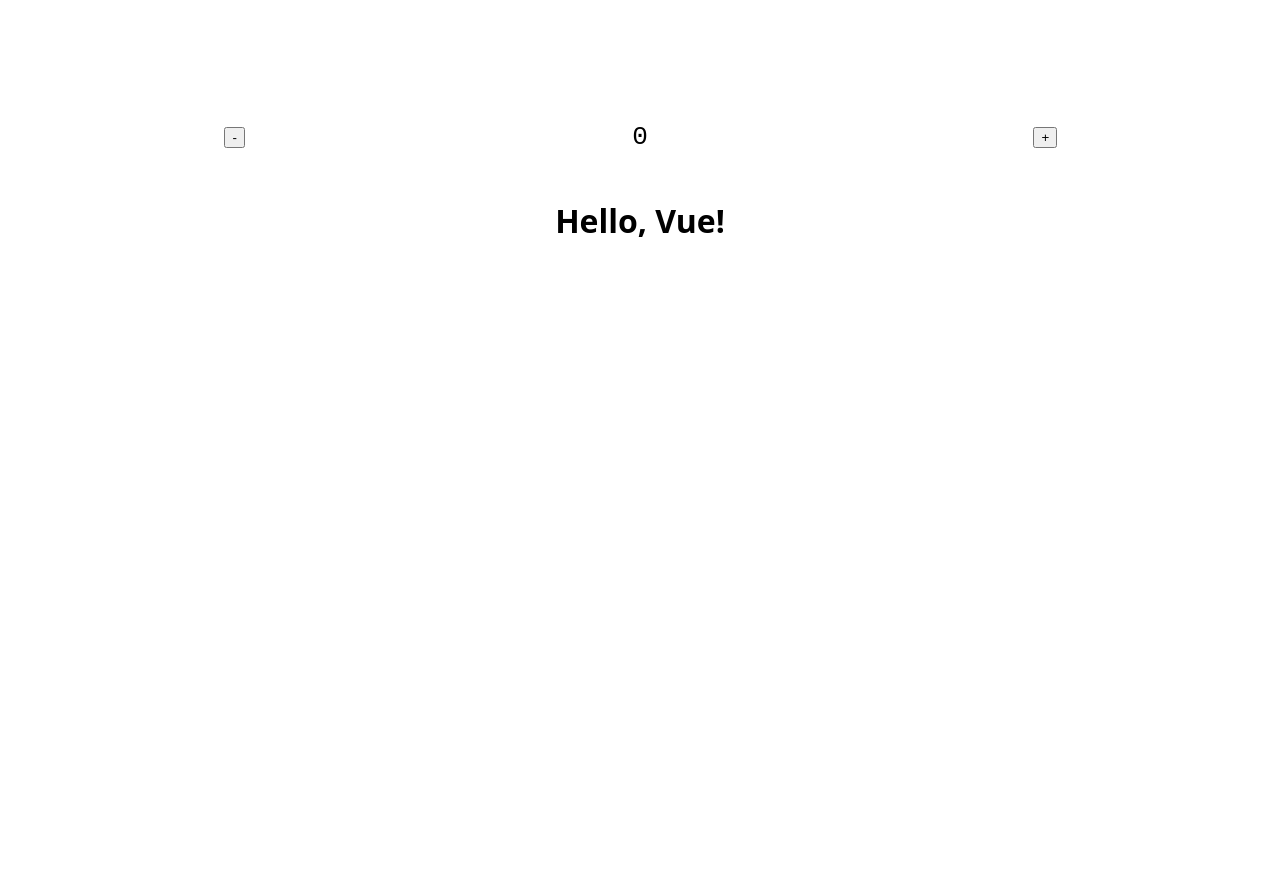
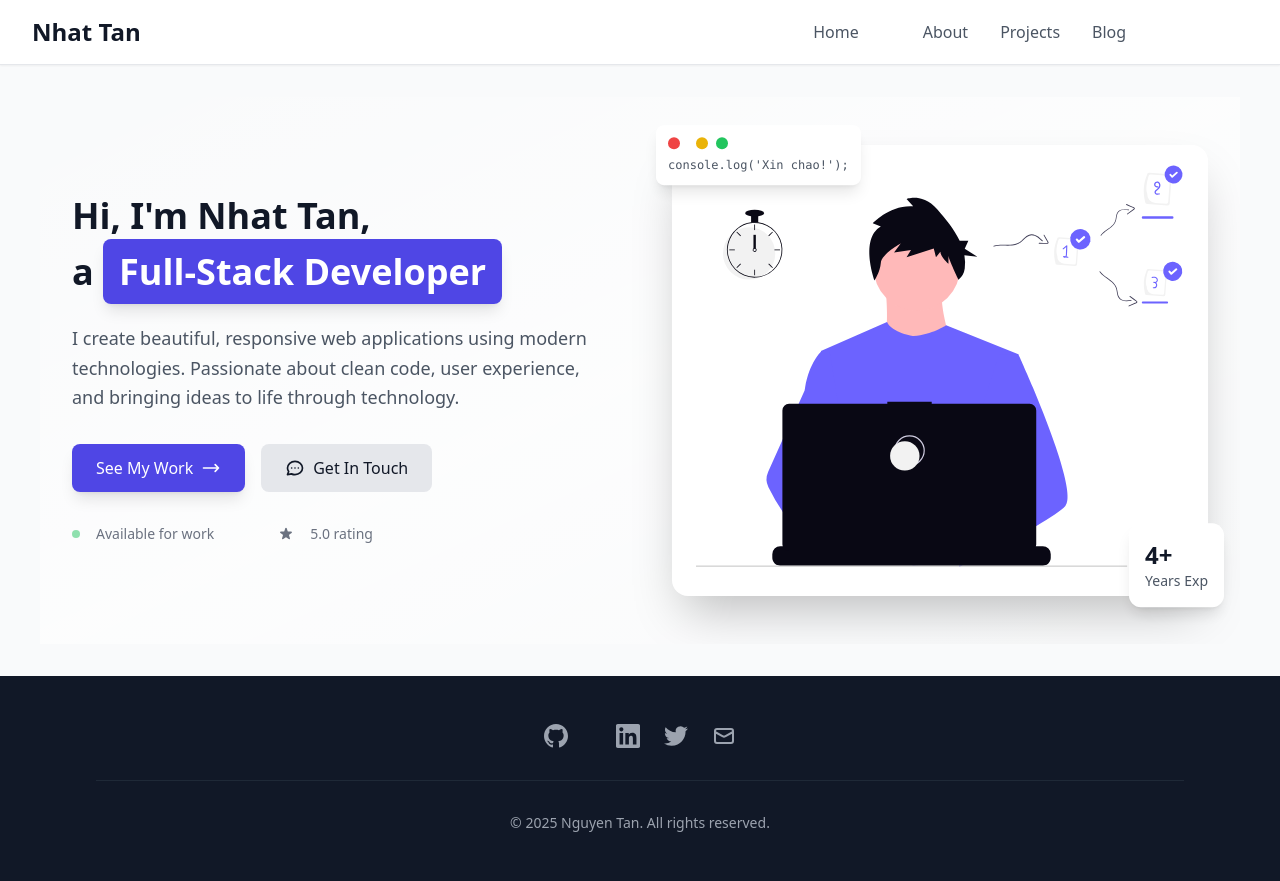
Before and after one commit to xeko56/xeko56.github.io, an Astro site: page / in a window 1280 px wide. Before the commit the page ends 800 px from the top, so only its background shows below. Built offline with nearby package versions, Linux system fonts and the light colour scheme; Astro itself is replaced by a stand-in of ours.

Commit message:
Update banner

```diff
--- a/package.json
+++ b/package.json
@@ -10,7 +10,9 @@
   },
   "dependencies": {
     "@astrojs/vue": "^5.1.0",
+    "@tailwindcss/vite": "^4.1.8",
     "astro": "^5.8.1",
+    "tailwindcss": "^4.1.8",
     "vue": "^3.5.13"
   }
 }
--- /dev/null
+++ b/src/components/Banner.astro
@@ -0,0 +1,311 @@
+---
+import BannerImage from "../images/banner1.svg?raw";
+
+// Hero.astro
+export interface Props {
+	title?: string;
+	subtitle1?: string;
+	subtitle2?: string;
+	description?: string;
+	ctaText?: string;
+	ctaLink?: string;
+	contactText?: string;
+	contactLink?: string;
+	imageUrl?: string;
+	imageAlt?: string;
+}
+
+const {
+	title = "Hi, I'm Nhat Tan,",
+	subtitle1 = "a ",
+	subtitle2 = "Full-Stack Developer",
+	description = "I create beautiful, responsive web applications using modern technologies. Passionate about clean code, user experience, and bringing ideas to life through technology.",
+	ctaText = "See My Work",
+	ctaLink = "/projects",
+	contactText = "Get In Touch",
+	contactLink = "/contact",
+	imageUrl = "../images/banner1.svg",
+	imageAlt = "Developer illustration",
+} = Astro.props;
+---
+
+<section class="relative flex items-center py-12 lg:py-18 overflow-hidden">
+	<!-- Background gradient -->
+	<div
+		class="absolute inset-0 bg-gradient-to-br from-primary-50 via-white to-primary-100 opacity-60"
+	>
+	</div>
+
+	<!-- Floating elements for decoration -->
+	<div
+		class="absolute top-20 left-10 w-20 h-20 bg-primary-200 rounded-full opacity-20 animate-bounce-slow"
+	>
+	</div>
+	<div
+		class="absolute top-40 right-20 w-16 h-16 bg-primary-300 rounded-full opacity-30 animate-float"
+	>
+	</div>
+	<div
+		class="absolute bottom-20 left-20 w-12 h-12 bg-primary-400 rounded-full opacity-25 animate-pulse"
+	>
+	</div>
+
+	<div class="relative mx-auto px-4 sm:px-6 lg:px-8 w-full">
+		<div class="grid lg:grid-cols-2 gap-12 lg:gap-16 items-center">
+			<!-- Left Column - Content -->
+			<div class="space-y-8 text-center lg:text-left">
+				<!-- Title with animation -->
+				<div class="space-y-4">
+					<h1
+						class="text-2xl sm:text-4xl md:text-4xl lg:text-4xl xl:text-4xl font-bold text-gray-900 leading-tight animate-fade-in-up"
+					>
+						{title}
+					</h1>
+					<h1
+						class="text-2xl sm:text-4xl md:text-4xl lg:text-4xl xl:text-4xl font-bold text-gray-900 animate-fade-in-up animation-delay-200"
+					>
+						{subtitle1}
+						<span
+							class="text-white bg-indigo-600 px-4 py-2 rounded-lg shadow-lg"
+							>{subtitle2}</span
+						>
+					</h1>
+				</div>
+
+				<!-- Description -->
+				<p
+					class="text-lg text-gray-600 leading-relaxed max-w-xl mx-auto lg:mx-0 animate-fade-in-up animation-delay-400"
+				>
+					{description}
+				</p>
+
+				<!-- CTA Buttons -->
+				<div
+					class="flex flex-col sm:flex-row gap-4 justify-center lg:justify-start animate-fade-in-up animation-delay-600"
+				>
+					<a
+						href={ctaLink}
+						class="bg-indigo-600 hover:bg-indigo-700 text-white font-medium px-6 py-3 rounded-lg transition-colors inline-flex items-center justify-center group transform hover:scale-105 duration-300 shadow-lg hover:shadow-xl"
+					>
+						<span>{ctaText}</span>
+						<svg
+							class="ml-2 w-5 h-5 transform group-hover:translate-x-1 transition-transform"
+							fill="none"
+							stroke="currentColor"
+							viewBox="0 0 24 24"
+						>
+							<path
+								stroke-linecap="round"
+								stroke-linejoin="round"
+								stroke-width="2"
+								d="M17 8l4 4m0 0l-4 4m4-4H3"></path>
+						</svg>
+					</a>
+
+					<a
+						href={contactLink}
+						class="bg-gray-200 hover:bg-gray-300 text-gray-900 font-medium px-6 py-3 rounded-lg transition-colors inline-flex items-center justify-center group transform hover:scale-105 duration-300"
+					>
+						<svg
+							class="mr-2 w-5 h-5"
+							fill="none"
+							stroke="currentColor"
+							viewBox="0 0 24 24"
+						>
+							<path
+								stroke-linecap="round"
+								stroke-linejoin="round"
+								stroke-width="2"
+								d="M8 12h.01M12 12h.01M16 12h.01M21 12c0 4.418-4.03 8-9 8a9.863 9.863 0 01-4.255-.949L3 20l1.395-3.72C3.512 15.042 3 13.574 3 12c0-4.418 4.03-8 9-8s9 3.582 9 8z"
+							></path>
+						</svg>
+						<span>{contactText}</span>
+					</a>
+				</div>
+
+				<!-- Social proof or stats (optional) -->
+				<div
+					class="flex items-center justify-center lg:justify-start space-x-8 text-sm text-gray-500 animate-fade-in-up animation-delay-800"
+				>
+					<div class="flex items-center space-x-2">
+						<div
+							class="w-2 h-2 bg-green-500 rounded-full animate-pulse"
+						>
+						</div>
+						<span>Available for work</span>
+					</div>
+					<div class="flex items-center space-x-2">
+						<svg
+							class="w-4 h-4"
+							fill="currentColor"
+							viewBox="0 0 20 20"
+						>
+							<path
+								d="M9.049 2.927c.3-.921 1.603-.921 1.902 0l1.07 3.292a1 1 0 00.95.69h3.462c.969 0 1.371 1.24.588 1.81l-2.8 2.034a1 1 0 00-.364 1.118l1.07 3.292c.3.921-.755 1.688-1.54 1.118l-2.8-2.034a1 1 0 00-1.175 0l-2.8 2.034c-.784.57-1.838-.197-1.539-1.118l1.07-3.292a1 1 0 00-.364-1.118L2.98 8.72c-.783-.57-.38-1.81.588-1.81h3.461a1 1 0 00.951-.69l1.07-3.292z"
+							></path>
+						</svg>
+						<span>5.0 rating</span>
+					</div>
+				</div>
+			</div>
+
+			<!-- Right Column - Image -->
+			<div class="relative animate-fade-in-right">
+				<!-- Image container with hover effects -->
+				<div class="relative group">
+					<!-- Decorative background -->
+					<div
+						class="relative bg-white rounded-2xl shadow-2xl overflow-hidden transform group-hover:scale-105 transition-all duration-500"
+					>
+						<div
+							class="w-full h-full flex items-center justify-center p-6"
+						>
+							<div
+								class="max-w-full max-h-full [&>svg]:w-full [&>svg]:h-full [&>svg]:max-w-full [&>svg]:max-h-full animate-float-gentle"
+								set:html={BannerImage}
+							/>
+						</div>
+					</div>
+
+					<!-- Floating code elements -->
+					<div
+						class="absolute -top-4 -left-4 bg-white rounded-lg shadow-lg p-3 animate-bounce-slow hidden lg:block"
+					>
+						<div class="flex items-center space-x-2">
+							<div class="w-3 h-3 bg-red-500 rounded-full"></div>
+							<div class="w-3 h-3 bg-yellow-500 rounded-full">
+							</div>
+							<div class="w-3 h-3 bg-green-500 rounded-full">
+							</div>
+						</div>
+						<div class="mt-2 text-xs font-mono text-gray-600">
+							console.log('Xin chao!');
+						</div>
+					</div>
+
+					<!-- Floating stats -->
+					<!-- <div
+						class="absolute -bottom-4 -right-4 bg-white rounded-xl shadow-lg p-4 animate-float hidden lg:block"
+					>
+						<div class="text-2xl font-bold text-primary-600">
+							50+
+						</div>
+						<div class="text-sm text-gray-600">Projects</div>
+					</div> -->
+					<div
+						class="absolute -bottom-4 -right-4 bg-white rounded-xl shadow-lg p-4 animate-float hidden lg:block"
+					>
+						<div class="text-2xl font-bold text-gray-900">4+</div>
+						<div class="text-sm text-gray-600">Years Exp</div>
+					</div>
+				</div>
+			</div>
+		</div>
+	</div>
+</section>
+
+<style>
+	/* Custom animations */
+	@keyframes fadeInUp {
+		from {
+			opacity: 0;
+			transform: translateY(30px);
+		}
+		to {
+			opacity: 1;
+			transform: translateY(0);
+		}
+	}
+
+	@keyframes fadeInRight {
+		from {
+			opacity: 0;
+			transform: translateX(30px);
+		}
+		to {
+			opacity: 1;
+			transform: translateX(0);
+		}
+	}
+
+	@keyframes float {
+		0%,
+		100% {
+			transform: translateY(0px);
+		}
+		50% {
+			transform: translateY(-20px);
+		}
+	}
+
+	@keyframes floatGentle {
+		0%,
+		100% {
+			transform: translateY(0px);
+		}
+		50% {
+			transform: translateY(-10px);
+		}
+	}
+
+	@keyframes bounceGentle {
+		0%,
+		100% {
+			transform: translateY(0px);
+		}
+		50% {
+			transform: translateY(-5px);
+		}
+	}
+
+	.animate-fade-in-up {
+		animation: fadeInUp 0.8s ease-out forwards;
+	}
+
+	.animate-fade-in-right {
+		animation: fadeInRight 1s ease-out forwards;
+	}
+
+	.animate-float {
+		animation: float 6s ease-in-out infinite;
+	}
+
+	.animate-float-gentle {
+		animation: floatGentle 4s ease-in-out infinite;
+	}
+
+	.animate-bounce-slow {
+		animation: bounceGentle 3s ease-in-out infinite;
+	}
+
+	.animation-delay-200 {
+		animation-delay: 0.2s;
+	}
+
+	.animation-delay-400 {
+		animation-delay: 0.4s;
+	}
+
+	.animation-delay-600 {
+		animation-delay: 0.6s;
+	}
+
+	.animation-delay-800 {
+		animation-delay: 0.8s;
+	}
+
+	/* Initially hide elements that will animate in */
+	.animate-fade-in-up,
+	.animate-fade-in-right {
+		opacity: 0;
+	}
+
+	/* Ensure animations run */
+	.animate-fade-in-up {
+		animation-fill-mode: forwards;
+	}
+
+	.animate-fade-in-right {
+		animation-fill-mode: forwards;
+	}
+</style>
--- /dev/null
+++ b/src/layouts/DefaultLayout.astro
@@ -0,0 +1,291 @@
+---
+import "../styles/global.css";
+
+export interface Props {
+  title: string;
+  description?: string;
+}
+
+const {
+  title,
+  description = "Portfolio website showcasing my work and experience",
+} = Astro.props;
+---
+
+<!doctype html>
+<html lang="en">
+  <head>
+    <meta charset="utf-8" />
+    <meta name="viewport" content="width=device-width, initial-scale=1" />
+    <meta name="description" content={description} />
+    <meta name="generator" content={Astro.generator} />
+    <title>{title}</title>
+
+    <!-- Favicon -->
+    <link rel="icon" type="image/svg+xml" href="/favicon.svg" />
+
+    <!-- Tailwind CSS -->
+    <script src="https://cdn.tailwindcss.com"></script>
+
+    <!-- Google Fonts -->
+    <link rel="preconnect" href="https://fonts.googleapis.com" />
+    <link rel="preconnect" href="https://fonts.gstatic.com" crossorigin />
+    <link
+      href="https://fonts.googleapis.com/css2?family=Inter:wght@300;400;500;600;700&display=swap"
+      rel="stylesheet"
+    />
+  </head>
+
+  <body class="min-h-screen bg-gray-50 text-gray-900 font-sans flex flex-col">
+    <!-- Header -->
+    <header
+      class="sticky top-0 z-50 bg-white/95 backdrop-blur-sm border-b border-gray-200 shadow-sm"
+    >
+      <div class="container mx-auto px-4 sm:px-6 lg:px-8">
+        <div class="flex justify-between items-center h-16">
+          <!-- Logo -->
+          <a
+            href="/"
+            class="text-2xl font-bold text-primary-600 hover:text-primary-700 transition-colors"
+          >
+            Nhat Tan
+          </a>
+
+          <!-- Desktop Navigation -->
+          <nav class="hidden md:flex items-center space-x-8">
+            <a
+              href="/"
+              class="text-gray-600 hover:text-primary-600 font-medium transition-colors relative group"
+            >
+              Home
+              <span
+                class="absolute -bottom-1 left-0 w-0 h-0.5 bg-primary-600 group-hover:w-full transition-all duration-300"
+              ></span>
+            </a>
+            <a
+              href="/about"
+              class="text-gray-600 hover:text-primary-600 font-medium transition-colors relative group"
+            >
+              About
+              <span
+                class="absolute -bottom-1 left-0 w-0 h-0.5 bg-primary-600 group-hover:w-full transition-all duration-300"
+              ></span>
+            </a>
+            <a
+              href="/projects"
+              class="text-gray-600 hover:text-primary-600 font-medium transition-colors relative group"
+            >
+              Projects
+              <span
+                class="absolute -bottom-1 left-0 w-0 h-0.5 bg-primary-600 group-hover:w-full transition-all duration-300"
+              ></span>
+            </a>
+            <a
+              href="/blog"
+              class="text-gray-600 hover:text-primary-600 font-medium transition-colors relative group"
+            >
+              Blog
+              <span
+                class="absolute -bottom-1 left-0 w-0 h-0.5 bg-primary-600 group-hover:w-full transition-all duration-300"
+              ></span>
+            </a>
+            <a
+              href="/contact"
+              class="bg-primary-600 text-white px-4 py-2 rounded-lg hover:bg-primary-700 transition-colors font-medium"
+            >
+              Contact
+            </a>
+          </nav>
+
+          <!-- Mobile menu button -->
+          <button
+            id="mobile-menu-toggle"
+            class="md:hidden p-2 rounded-lg text-gray-600 hover:text-gray-900 hover:bg-gray-100 transition-colors"
+            aria-label="Toggle navigation menu"
+            aria-expanded="false"
+          >
+            <svg
+              class="w-6 h-6"
+              fill="none"
+              stroke="currentColor"
+              viewBox="0 0 24 24"
+            >
+              <path
+                stroke-linecap="round"
+                stroke-linejoin="round"
+                stroke-width="2"
+                d="M4 6h16M4 12h16M4 18h16"></path>
+            </svg>
+          </button>
+        </div>
+
+        <!-- Mobile Navigation -->
+        <nav
+          id="mobile-nav"
+          class="hidden md:hidden pb-4 border-t border-gray-200 mt-4"
+        >
+          <div class="flex flex-col space-y-3 pt-4">
+            <a
+              href="/"
+              class="text-gray-600 hover:text-primary-600 font-medium transition-colors px-2 py-1"
+            >
+              Home
+            </a>
+            <a
+              href="/about"
+              class="text-gray-600 hover:text-primary-600 font-medium transition-colors px-2 py-1"
+            >
+              About
+            </a>
+            <a
+              href="/projects"
+              class="text-gray-600 hover:text-primary-600 font-medium transition-colors px-2 py-1"
+            >
+              Projects
+            </a>
+            <a
+              href="/blog"
+              class="text-gray-600 hover:text-primary-600 font-medium transition-colors px-2 py-1"
+            >
+              Blog
+            </a>
+            <a
+              href="/contact"
+              class="bg-primary-600 text-white px-4 py-2 rounded-lg hover:bg-primary-700 transition-colors font-medium text-center"
+            >
+              Contact
+            </a>
+          </div>
+        </nav>
+      </div>
+    </header>
+
+    <!-- Main Content -->
+    <main class="flex-1 container mx-auto px-6 sm:px-8 lg:px-10 py-8 w-full">
+      <slot />
+    </main>
+
+    <!-- Footer -->
+    <footer class="bg-gray-900 text-gray-300 mt-auto">
+      <div class="max-w-6xl mx-auto px-4 sm:px-6 lg:px-8 py-12">
+        <div class="text-center">
+          <!-- Social Links -->
+          <div class="flex justify-center space-x-6 mb-8">
+            <a
+              href="https://github.com"
+              class="text-gray-400 hover:text-white transition-colors"
+              aria-label="GitHub"
+            >
+              <svg class="w-6 h-6" fill="currentColor" viewBox="0 0 24 24">
+                <path
+                  d="M12 0c-6.626 0-12 5.373-12 12 0 5.302 3.438 9.8 8.207 11.387.599.111.793-.261.793-.577v-2.234c-3.338.726-4.033-1.416-4.033-1.416-.546-1.387-1.333-1.756-1.333-1.756-1.089-.745.083-.729.083-.729 1.205.084 1.839 1.237 1.839 1.237 1.07 1.834 2.807 1.304 3.492.997.107-.775.418-1.305.762-1.604-2.665-.305-5.467-1.334-5.467-5.931 0-1.311.469-2.381 1.236-3.221-.124-.303-.535-1.524.117-3.176 0 0 1.008-.322 3.301 1.23.957-.266 1.983-.399 3.003-.404 1.02.005 2.047.138 3.006.404 2.291-1.552 3.297-1.23 3.297-1.23.653 1.653.242 2.874.118 3.176.77.84 1.235 1.911 1.235 3.221 0 4.609-2.807 5.624-5.479 5.921.43.372.823 1.102.823 2.222v3.293c0 .319.192.694.801.576 4.765-1.589 8.199-6.086 8.199-11.386 0-6.627-5.373-12-12-12z"
+                ></path>
+              </svg>
+            </a>
+            <a
+              href="https://linkedin.com"
+              class="text-gray-400 hover:text-white transition-colors"
+              aria-label="LinkedIn"
+            >
+              <svg class="w-6 h-6" fill="currentColor" viewBox="0 0 24 24">
+                <path
+                  d="M20.447 20.452h-3.554v-5.569c0-1.328-.027-3.037-1.852-3.037-1.853 0-2.136 1.445-2.136 2.939v5.667H9.351V9h3.414v1.561h.046c.477-.9 1.637-1.85 3.37-1.85 3.601 0 4.267 2.37 4.267 5.455v6.286zM5.337 7.433c-1.144 0-2.063-.926-2.063-2.065 0-1.138.92-2.063 2.063-2.063 1.14 0 2.064.925 2.064 2.063 0 1.139-.925 2.065-2.064 2.065zm1.782 13.019H3.555V9h3.564v11.452zM22.225 0H1.771C.792 0 0 .774 0 1.729v20.542C0 23.227.792 24 1.771 24h20.451C23.2 24 24 23.227 24 22.271V1.729C24 .774 23.2 0 22.222 0h.003z"
+                ></path>
+              </svg>
+            </a>
+            <a
+              href="https://twitter.com"
+              class="text-gray-400 hover:text-white transition-colors"
+              aria-label="Twitter"
+            >
+              <svg class="w-6 h-6" fill="currentColor" viewBox="0 0 24 24">
+                <path
+                  d="M23.953 4.57a10 10 0 01-2.825.775 4.958 4.958 0 002.163-2.723c-.951.555-2.005.959-3.127 1.184a4.92 4.92 0 00-8.384 4.482C7.69 8.095 4.067 6.13 1.64 3.162a4.822 4.822 0 00-.666 2.475c0 1.71.87 3.213 2.188 4.096a4.904 4.904 0 01-2.228-.616v.06a4.923 4.923 0 003.946 4.827 4.996 4.996 0 01-2.212.085 4.936 4.936 0 004.604 3.417 9.867 9.867 0 01-6.102 2.105c-.39 0-.779-.023-1.17-.067a13.995 13.995 0 007.557 2.209c9.053 0 13.998-7.496 13.998-13.985 0-.21 0-.42-.015-.63A9.935 9.935 0 0024 4.59z"
+                ></path>
+              </svg>
+            </a>
+            <a
+              href="mailto:hello@example.com"
+              class="text-gray-400 hover:text-white transition-colors"
+              aria-label="Email"
+            >
+              <svg
+                class="w-6 h-6"
+                fill="none"
+                stroke="currentColor"
+                viewBox="0 0 24 24"
+              >
+                <path
+                  stroke-linecap="round"
+                  stroke-linejoin="round"
+                  stroke-width="2"
+                  d="M3 8l7.89 4.26a2 2 0 002.22 0L21 8M5 19h14a2 2 0 002-2V7a2 2 0 00-2-2H5a2 2 0 00-2 2v10a2 2 0 002 2z"
+                ></path>
+              </svg>
+            </a>
+          </div>
+
+          <!-- Copyright -->
+          <div class="border-t border-gray-800 pt-8">
+            <p class="text-gray-400 text-sm">
+              © {new Date().getFullYear()} Nguyen Tan. All rights reserved.
+            </p>
+          </div>
+        </div>
+      </div>
+    </footer>
+
+    <!-- <script>
+            // Mobile menu toggle functionality
+            const mobileMenuToggle =
+                document.getElementById("mobile-menu-toggle");
+            const mobileNav = document.getElementById("mobile-nav");
+
+            if (mobileMenuToggle && mobileNav) {
+                mobileMenuToggle.addEventListener("click", () => {
+                    const isHidden = mobileNav.classList.contains("hidden");
+
+                    if (isHidden) {
+                        mobileNav.classList.remove("hidden");
+                        mobileMenuToggle.setAttribute("aria-expanded", "true");
+                    } else {
+                        mobileNav.classList.add("hidden");
+                        mobileMenuToggle.setAttribute("aria-expanded", "false");
+                    }
+                });
+
+                // Close mobile menu when clicking on a navigation link
+                mobileNav.addEventListener("click", (e) => {
+                    if (e.target.tagName === "A") {
+                        mobileNav.classList.add("hidden");
+                        mobileMenuToggle.setAttribute("aria-expanded", "false");
+                    }
+                });
+
+                // Close mobile menu when clicking outside
+                document.addEventListener("click", (e) => {
+                    if (!e.target.closest("header")) {
+                        mobileNav.classList.add("hidden");
+                        mobileMenuToggle.setAttribute("aria-expanded", "false");
+                    }
+                });
+            }
+
+            // Smooth scroll for anchor links
+            document.querySelectorAll('a[href^="#"]').forEach((anchor) => {
+                anchor.addEventListener("click", function (e) {
+                    e.preventDefault();
+                    const target = document.querySelector(
+                        this.getAttribute("href"),
+                    );
+                    if (target) {
+                        target.scrollIntoView({
+                            behavior: "smooth",
+                            block: "start",
+                        });
+                    }
+                });
+            });
+        </script> -->
+  </body>
+</html>
--- a/src/pages/index.astro
+++ b/src/pages/index.astro
@@ -1,33 +1,12 @@
 ---
 // Component Imports
-import Counter from '../components/Counter.vue';
+import DefaultLayout from "../layouts/DefaultLayout.astro"
+import Banner from "../components/Banner.astro"
 
 // Full Astro Component Syntax:
 // https://docs.astro.build/basics/astro-components/
 ---
 
-<html lang="en">
-	<head>
-		<meta charset="utf-8" />
-		<meta name="viewport" content="width=device-width" />
-		<meta name="generator" content={Astro.generator} />
-		<link rel="icon" type="image/svg+xml" href="/favicon.svg" />
-		<style>
-			html,
-			body {
-				font-family: system-ui;
-				margin: 0;
-			}
-			body {
-				padding: 2rem;
-			}
-		</style>
-	</head>
-	<body>
-		<main>
-			<Counter client:visible>
-				<h1>Hello, Vue!</h1>
-			</Counter>
-		</main>
-	</body>
-</html>
+<DefaultLayout title="Home - Nguyen Tan" description="Welcome to my portfolio">
+  <Banner></Banner>
+</DefaultLayout>
--- /dev/null
+++ b/src/styles/global.css
@@ -0,0 +1,66 @@
+@import "tailwindcss";
+
+@layer base {
+    :root {
+        /* Primary color palette - You can change these RGB values */
+        --color-primary-50: 239 246 255;
+        /* Very light blue */
+        --color-primary-100: 219 234 254;
+        /* Light blue */
+        --color-primary-200: 191 219 254;
+        /* Lighter blue */
+        --color-primary-300: 147 197 253;
+        /* Light blue */
+        --color-primary-400: 96 165 250;
+        /* Medium light blue */
+        --color-primary-500: 59 130 246;
+        /* Base blue */
+        --color-primary-600: 37 99 235;
+        /* Medium blue */
+        --color-primary-700: 29 78 216;
+        /* Medium dark blue */
+        --color-primary-800: 30 64 175;
+        /* Dark blue */
+        --color-primary-900: 30 58 138;
+        /* Very dark blue */
+        --color-primary-950: 23 37 84;
+        /* Darkest blue */
+    }
+
+    /* You can also define color schemes for different themes */
+    [data-theme="purple"] {
+        --color-primary-50: 250 245 255;
+        /* Purple theme */
+        --color-primary-100: 243 232 255;
+        --color-primary-200: 233 213 255;
+        --color-primary-300: 216 180 254;
+        --color-primary-400: 196 181 253;
+        --color-primary-500: 168 85 247;
+        --color-primary-600: 147 51 234;
+        --color-primary-700: 126 34 206;
+        --color-primary-800: 107 33 168;
+        --color-primary-900: 88 28 135;
+        --color-primary-950: 59 7 100;
+    }
+
+    [data-theme="green"] {
+        --color-primary-50: 240 253 244;
+        /* Green theme */
+        --color-primary-100: 220 252 231;
+        --color-primary-200: 187 247 208;
+        --color-primary-300: 134 239 172;
+        --color-primary-400: 74 222 128;
+        --color-primary-500: 34 197 94;
+        --color-primary-600: 22 163 74;
+        --color-primary-700: 21 128 61;
+        --color-primary-800: 22 101 52;
+        --color-primary-900: 20 83 45;
+        --color-primary-950: 5 46 22;
+    }
+
+    /* Base styles */
+    html {
+        scroll-behavior: smooth;
+        font-family: 'Inter', system-ui, sans-serif;
+    }
+}
```
Also changed, not shown: astro.config.mjs (+8 -2 lines), src/images/banner1.svg (added), src/images/banner2.svg (added), 1 other file.
